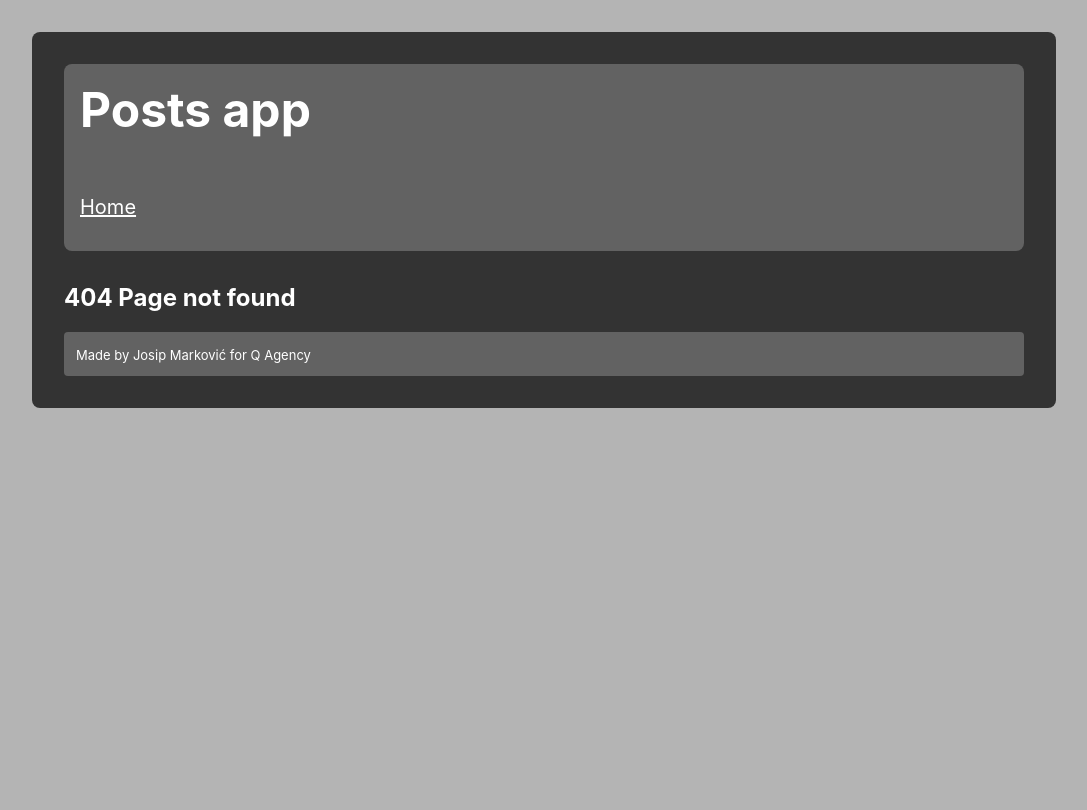
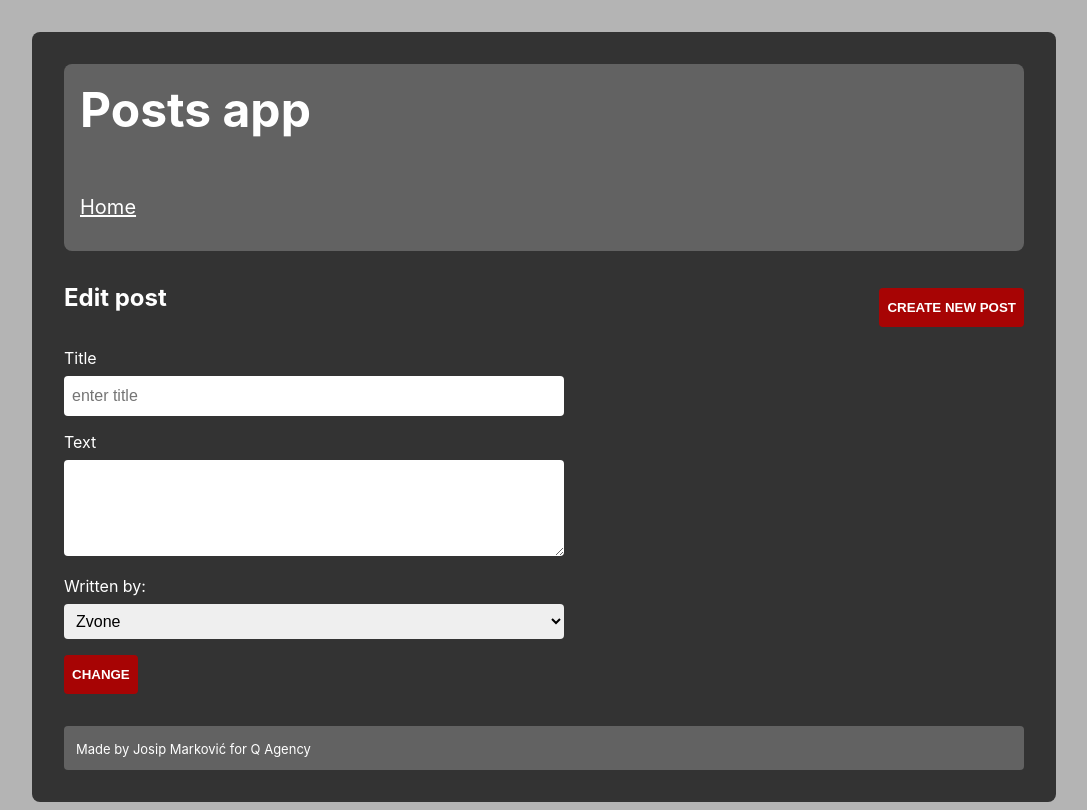
Before and after one commit to bozonja/q-react-assignment, a React (Create React App) app: page /edit/1 in a window 1280 px wide. Before the commit this address had no page. Shown: the whole page, without its empty margins (96-1183 px from the left). Built offline with nearby package versions, Linux system fonts and the light colour scheme; data requests are answered from the project's data file.

Commit message:
Add PUT request

```diff
--- a/src/App.js
+++ b/src/App.js
@@ -8,6 +8,7 @@ import SinglePost from "components/Posts/SinglePost";
 import CreatePost from "components/Posts/CreatePost";
 import Footer from "./components/Footer/Footer";
 import NotFound from "./components/NotFound";
+import EditPost from "./components/Posts/EditPost";
 
 function App() {
   const helloMessage = "Hello from ";
@@ -41,6 +42,10 @@ function App() {
             path="/create"
             element={<CreatePost helloMessage={helloMessage} />}
           />
+          <Route
+            path="/edit/:id"
+            element={<EditPost helloMessage={helloMessage} />}
+          />
           <Route path="*" element={<NotFound helloMessage={helloMessage} />} />
         </Routes>
         <Footer helloMessage={helloMessage} />
--- /dev/null
+++ b/src/components/Posts/EditPost.js
@@ -0,0 +1,95 @@
+import { useNavigate, useParams } from "react-router-dom";
+import { useEffect, useState } from "react";
+import PropTypes from "prop-types";
+
+//custom hook
+import useFetch from "custom-hooks/useFetch";
+//components
+import PageTitle from "components/PageTitle/PageTitle";
+
+const EditPost = ({ helloMessage }) => {
+  useEffect(() => {
+    console.log(`${helloMessage} Edit post`);
+    // eslint-disable-next-line react-hooks/exhaustive-deps
+  }, []);
+
+  //hooks
+  const { id } = useParams();
+  const { data, isLoading, error } = useFetch(
+    "http://localhost:4000/data/" + id
+  );
+
+  const navigate = useNavigate();
+
+  const [title, setTitle] = useState("");
+  const [body, setBody] = useState("");
+  const [user, setUser] = useState("Zvone");
+
+  const handleChange = (e) => {
+    e.preventDefault();
+    const posts = { user, title, body };
+
+    fetch("http://localhost:4000/data/" + id, {
+      method: "PUT",
+      headers: {
+        "Content-type": "application/json; charset=UTF-8",
+      },
+      body: JSON.stringify(posts),
+    }).then(() => {
+      alert("Post changed");
+      navigate("/");
+    });
+  };
+
+  return (
+    <>
+      <PageTitle title="Edit post" helloMessage={helloMessage} />
+
+      {isLoading && <span>Loading...</span>}
+      {error && <span className="error-msg">{error}</span>}
+      {data && (
+        <form onSubmit={handleChange}>
+          <div className="form-group">
+            <label>Title</label>
+            <input
+              type="text"
+              placeholder="enter title"
+              required
+              // defaultValue={data.title}
+              onChange={(e) => setTitle(e.target.value)}
+            />
+          </div>
+
+          <div className="form-group">
+            <label>Text</label>
+            <textarea
+              required
+              // defaultValue={data.body}
+              onChange={(e) => setBody(e.target.value)}
+            />
+          </div>
+
+          <div className="form-group">
+            <label>Written by:</label>
+            <select
+              // defaultValue={data.user}
+              onChange={(e) => setUser(e.target.value)}
+            >
+              <option value="Zvone">Zvone</option>
+              <option value="Petar">Petar</option>
+              <option value="Nina">Nina</option>
+            </select>
+          </div>
+
+          <button type="submit"> Change</button>
+        </form>
+      )}
+    </>
+  );
+};
+
+export default EditPost;
+
+EditPost.propTypes = {
+  helloMessage: PropTypes.string.isRequired,
+};
--- a/src/components/Posts/Posts.js
+++ b/src/components/Posts/Posts.js
@@ -8,6 +8,7 @@ import MainWrapper from "components/MainWrapper/Main";
 //styles
 import "./posts.css";
 //assets
+import editIcon from "assets/edit-icon.svg";
 import trashIcon from "assets/trash-icon.svg";
 //hooks
 import useFetch from "custom-hooks/useFetch";
@@ -64,12 +65,20 @@ const Posts = ({ helloMessage, searchTerm }) => {
                   </Link>
                   <p>{post.body}</p>
                   <p className="user-text">User: {post.user}</p>
-                  <div
-                    className="delete-post"
-                    onClick={() => handleDelete(post.id)}
-                  >
-                    <span className="delete-post-text">Delete blog</span>
-                    <img src={trashIcon} className="trash-icon" alt="" />
+
+                  <div className="post-footer">
+                    <Link to={`/edit/${post.id}`}>
+                      <span className="post-footer-link-text">Edit post</span>
+                      <img src={editIcon} className="trash-icon" alt="" />
+                    </Link>
+
+                    <div
+                      className="post-footer-link"
+                      onClick={() => handleDelete(post.id)}
+                    >
+                      <span className="post-footer-link-text">Delete post</span>
+                      <img src={trashIcon} className="trash-icon" alt="" />
+                    </div>
                   </div>
                 </article>
               ))}
--- a/src/components/Posts/SinglePost.js
+++ b/src/components/Posts/SinglePost.js
@@ -43,9 +43,15 @@ const SinglePost = ({ helloMessage }) => {
           <article className="single-post">
             <p>{data.body}</p>
             <p className="user-text">User: {data.user}</p>
-            <div className="delete-post" onClick={() => handleDelete(data.id)}>
-              <span className="delete-post-text">Delete blog</span>
-              <img src={trashIcon} className="trash-icon" alt="" />
+
+            <div className="post-footer">
+              <div
+                className="post-footer-link"
+                onClick={() => handleDelete(data.id)}
+              >
+                <span className="post-footer-link-text">Delete post</span>
+                <img src={trashIcon} className="trash-icon" alt="" />
+              </div>
             </div>
           </article>
         </>
--- a/src/components/Posts/posts.css
+++ b/src/components/Posts/posts.css
@@ -43,22 +43,27 @@
   margin-top: auto;
 }
 
-.delete-post {
+.post-footer {
   display: flex;
-  justify-content: flex-end;
+  justify-content: space-between;
   align-items: center;
 
   font-size: small;
   text-decoration: underline;
+}
+
+.post-footer-link {
+  display: flex;
+  align-items: center;
 
   cursor: pointer;
 }
 
-.delete-post:hover {
+.post-footer-link:hover {
   text-decoration: none;
 }
 
-.delete-post-text {
+.post-footer-link-text {
   padding-right: 0.5rem;
 }
 
```
Also changed, not shown: src/assets/edit-icon.svg (added).
